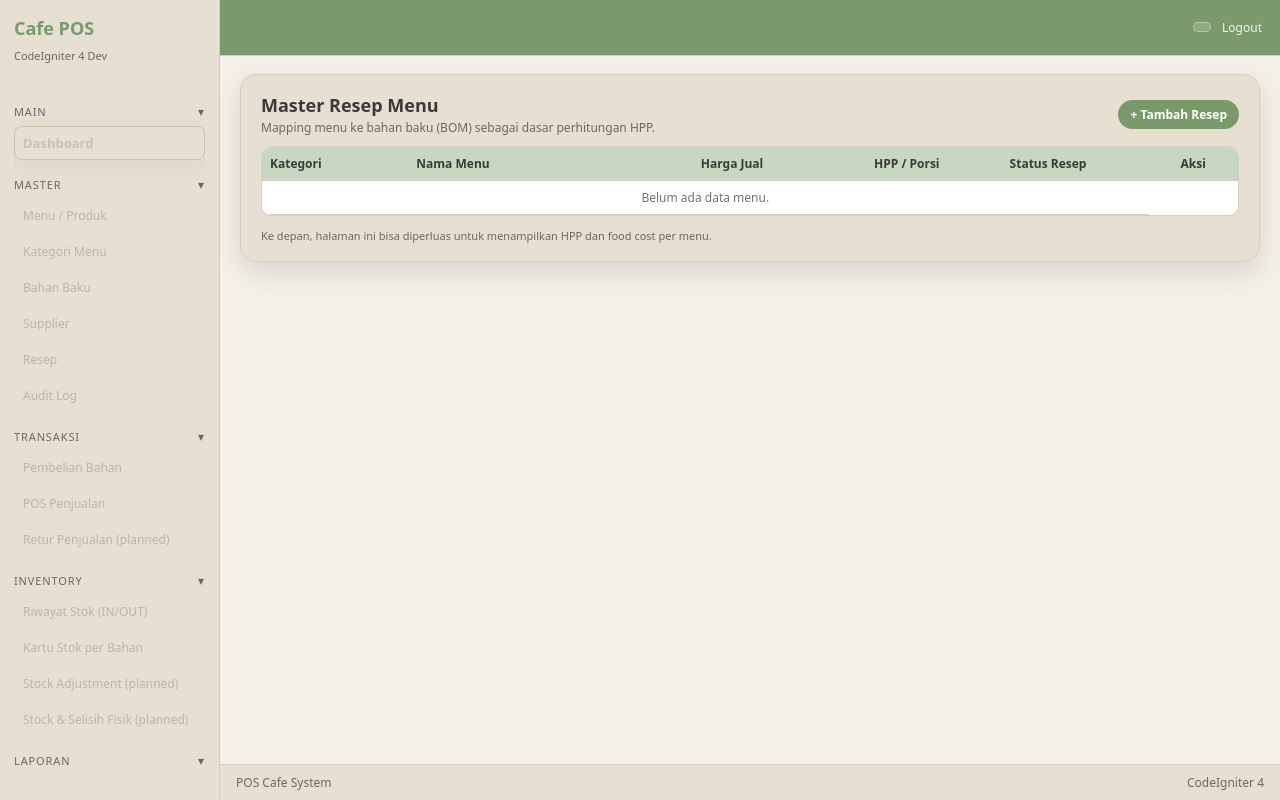
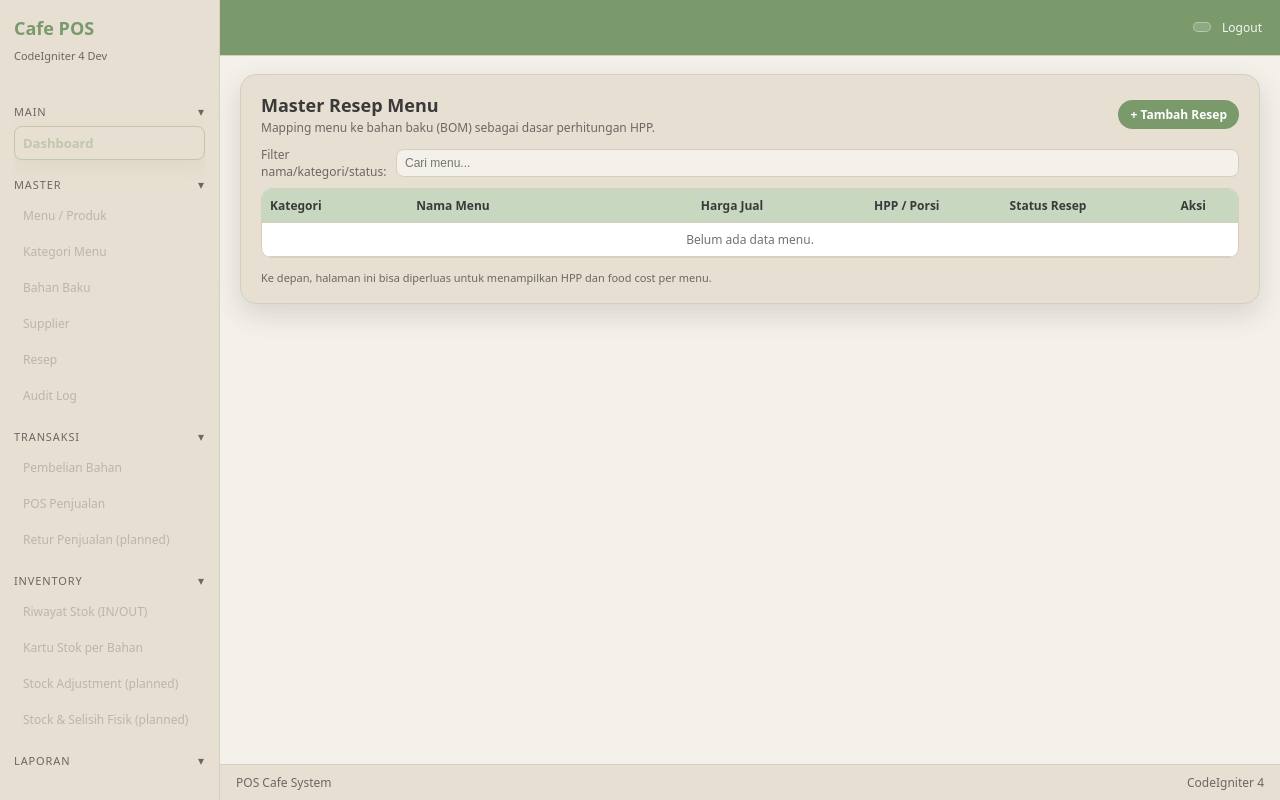
Before and after one commit to sotyarama/ci4-local, a CodeIgniter 4 app: the page made by app/Views/master/recipes_index.php in a window 1280 px wide. Run offline with PHP 8.4 and a stand-in for CodeIgniter, Linux system fonts and the light colour scheme; the template is opened without the code that fills it, so the values that code supplies are empty; some libraries are stand-ins or nearby versions.

Commit message:
Add client-side filter to recipe list

```diff
--- a/app/Views/master/recipes_index.php
+++ b/app/Views/master/recipes_index.php
@@ -17,6 +17,11 @@
         </a>
     </div>
 
+    <div style="display:flex; justify-content:space-between; align-items:center; margin-bottom:8px;">
+        <div style="font-size:12px; color:var(--tr-muted-text);">Filter nama/kategori/status:</div>
+        <input type="text" id="recipe-filter" placeholder="Cari menu..." style="padding:6px 8px; font-size:12px; border:1px solid var(--tr-border); border-radius:8px; background:var(--tr-bg); color:var(--tr-text); min-width:200px;">
+    </div>
+
     <table style="width:100%; border-collapse:collapse; font-size:12px;">
         <thead>
             <tr>
@@ -29,16 +34,16 @@
             </tr>
         </thead>
 
-        <tbody>
+        <tbody id="recipe-table-body">
         <?php if (empty($menus)): ?>
             <tr>
-                <td colspan="5" style="padding:8px; text-align:center; color:var(--tr-muted-text);">
+                <td colspan="6" style="padding:8px; text-align:center; color:var(--tr-muted-text);">
                     Belum ada data menu.
                 </td>
             </tr>
         <?php else: ?>
             <?php foreach ($menus as $menu): ?>
-                <tr>
+                <tr data-name="<?= esc(strtolower($menu['name'])); ?>" data-cat="<?= esc(strtolower($menu['category_name'] ?? '')); ?>" data-status="<?= !empty($menu['recipe_id']) ? 'sudah' : 'belum'; ?>">
                     <td style="padding:6px 8px; border-bottom:1px solid var(--tr-border);">
                         <?= esc($menu['category_name'] ?? '-'); ?>
                     </td>
@@ -89,6 +94,9 @@
                     </td>
                 </tr>
             <?php endforeach; ?>
+            <tr id="recipe-noresult" style="display:none;">
+                <td colspan="6" style="padding:8px; text-align:center; color:var(--tr-muted-text);">Tidak ada hasil.</td>
+            </tr>
         <?php endif; ?>
         </tbody>
     </table>
@@ -98,4 +106,31 @@
     </div>
 </div>
 
+<script>
+    (function() {
+        const input = document.getElementById('recipe-filter');
+        const tbody = document.getElementById('recipe-table-body');
+        const nores = document.getElementById('recipe-noresult');
+        if (!input || !tbody) return;
+        let timer;
+        input.addEventListener('input', function() {
+            clearTimeout(timer);
+            timer = setTimeout(() => {
+                const q = (input.value || '').toLowerCase().trim();
+                let shown = 0;
+                tbody.querySelectorAll('tr').forEach(function(tr) {
+                    if (tr.id === 'recipe-noresult') return;
+                    const name = tr.dataset.name || '';
+                    const cat = tr.dataset.cat || '';
+                    const status = tr.dataset.status || '';
+                    const match = !q || name.includes(q) || cat.includes(q) || status.includes(q);
+                    tr.style.display = match ? '' : 'none';
+                    if (match) shown++;
+                });
+                if (nores) nores.style.display = shown === 0 ? '' : 'none';
+            }, 200);
+        });
+    })();
+</script>
+
 <?= $this->endSection() ?>
```
